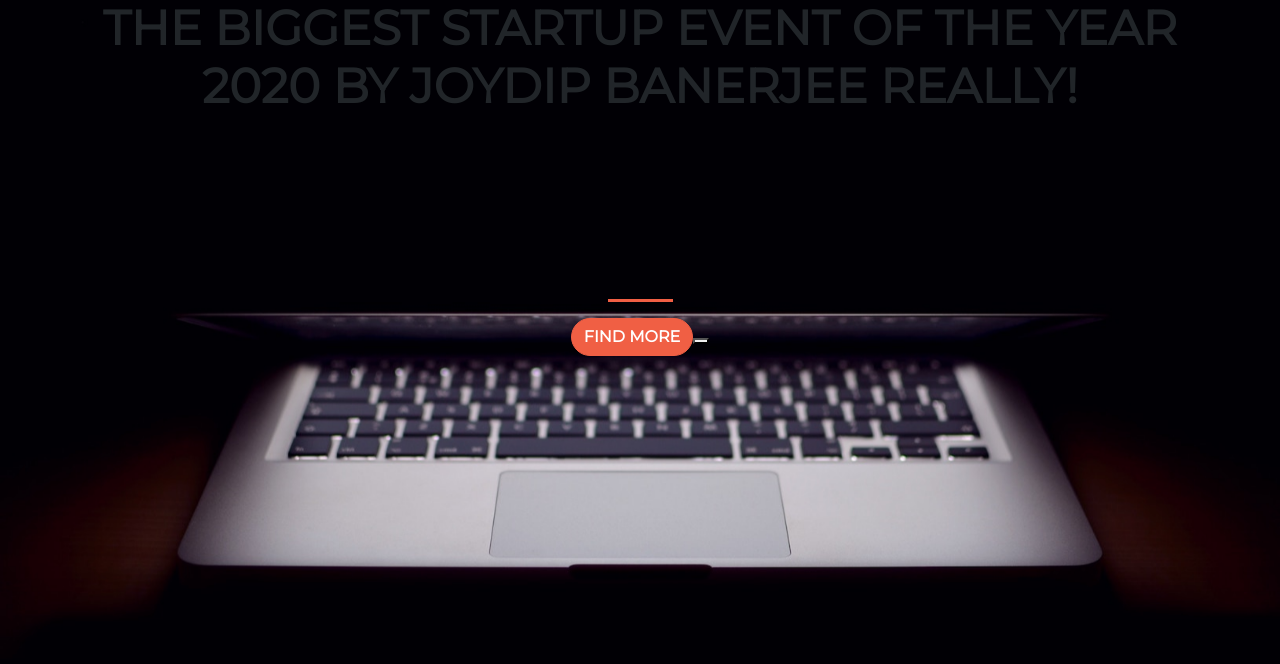
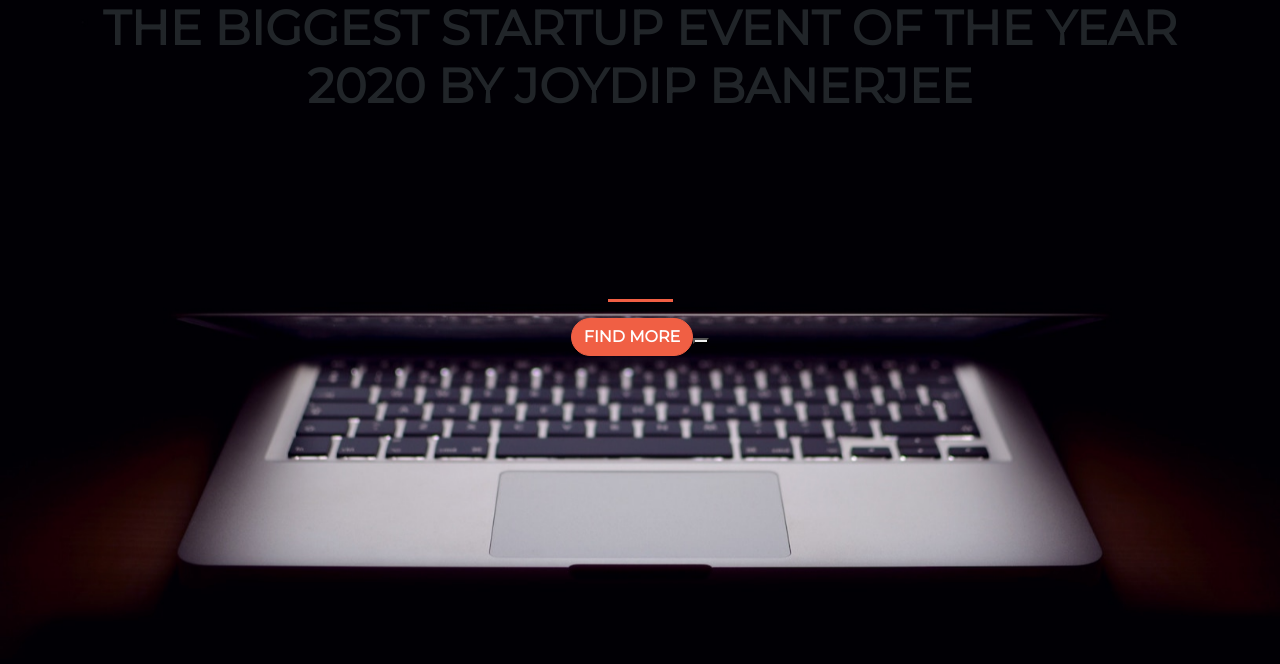
Before and after one commit to banerjo/startup-of-the-year, a plain HTML site: page index.html in a window 1280 px wide. Drawn offline with nearby package versions, Linux system fonts and the light colour scheme.

Commit message:
removed really!

```diff
--- a/index.html
+++ b/index.html
@@ -16,7 +16,7 @@
     <div class="container" h-100 w-100>
       <div class="row">
         <header class="text-center col-12">
-          <h1 class="text-uppercase"><strong>The biggest startup event of the year 2020 by Joydip Banerjee really!</strong></h1>
+          <h1 class="text-uppercase"><strong>The biggest startup event of the year 2020 by Joydip Banerjee</strong></h1>
         </header>
 
         <div class="buffer col-12">  </div>
```
